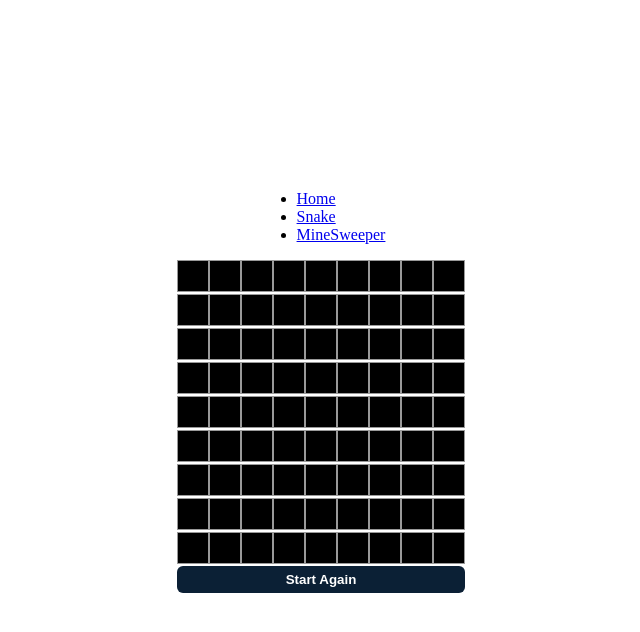
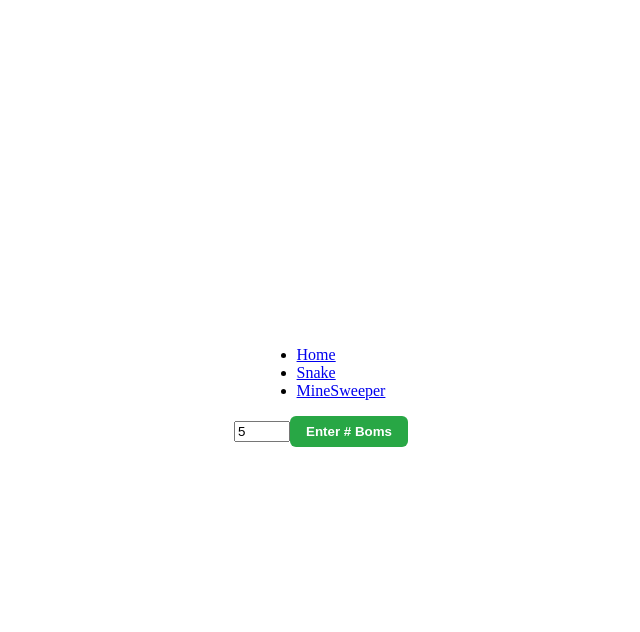
Before and after one commit to Nyanwarrior285/Arcade-Project, a Vue app in the folder frontend/: page / in a window 1280 px wide. Both pictures are taken after a click on the link "MineSweeper". Shown: the top 632 px of the page, without its empty margins (319-959 px from the left). Built offline with nearby package versions, Linux system fonts and the light colour scheme.

Commit message:
adding 'enter num of bom input function/button'

```diff
--- a/frontend/src/components/Minesweeper.vue
+++ b/frontend/src/components/Minesweeper.vue
@@ -1,10 +1,14 @@
 <script setup>
 import { ref } from 'vue';
 
-// game board setup:
+    const gameStart = ref(false);
     const board = ref([]);
     const gameOver = ref(false);
+    const numOfBom = ref(5);                                    // line 170
 
+
+
+// game board setup:
 
     function createBoard(boardSize) {
         const currentBoard = [];
@@ -25,19 +29,12 @@ import { ref } from 'vue';
     }
 
 
-
-
-
-
-
-
-
 // 初始时的随机放雷, position 不可以重复噢。
-    function placeTheBom(board, numOfBom) {
+    function placeTheBom(board) {
     const boardSize = board.length;
     const positions = [];
 
-    while (positions.length < numOfBom) {
+    while (positions.length < numOfBom.value) {
         const pos = {
             x: pickRandomNumber(boardSize),
             y: pickRandomNumber(boardSize)
@@ -48,6 +45,8 @@ import { ref } from 'vue';
             board[pos.x][pos.y].hasBom = true;
         }
     }
+
+    console.log(numOfBom);
 }
 
     function pickRandomNumber(size) {
@@ -69,6 +68,13 @@ import { ref } from 'vue';
 
         let nRy = '';                                 // neibor Row ( y-value )
         let nCx = '';
+
+
+        console.log("#boms: ", numOfBom.value );
+
+
+
+
 
         for (let r = 0; r < rowLength; r++) {
             for ( let c = 0; c < colLength; c++ ){
@@ -93,6 +99,8 @@ import { ref } from 'vue';
                     }
                 }
                 board[r][c].neiborsBom = count;
+
+                console.log("#boms: ", numOfBom.value );
             }
         }
     }
@@ -148,26 +156,29 @@ import { ref } from 'vue';
             return;
 
         console.log("clicked", row, col);
+
+        console.log("#boms: ", numOfBom.value );
+
         if (firstClick){
             console.log("First click! Placing bombs...");
-            placeTheBomAvoidingFirstClick(board.value, 5, row, col);
+            placeTheBomAvoidingFirstClick(board.value, row, col);
             checkNeiborBom(board.value);
             firstClick = false;
         }
         visitBom( board.value, row, col);
         checkWin(9);
-
     }
 
 
-    function placeTheBomAvoidingFirstClick(board, numOfBom
-    , firstClickRow, firstClickCol) {
+    function placeTheBomAvoidingFirstClick(board, firstClickRow, firstClickCol) {
+
         const rows = board.length;
         const cols = board[0].length;
         let marked = 0;
 
-        while (marked < numOfBom
+        console.log("#boms: ", numOfBom.value );
 
+        while (marked < numOfBom.value
         ) {
             const r = Math.floor(Math.random() * rows);
             const c = Math.floor(Math.random() * cols);
@@ -180,6 +191,9 @@ import { ref } from 'vue';
             board[r][c].hasBom = true;
             marked++;
         }
+
+
+        console.log("#boms: ", numOfBom.value );
     }
 
 
@@ -209,23 +223,16 @@ import { ref } from 'vue';
 
 
     function restartGame() {
+        if ( numOfBom.value >= 4 && numOfBom.value <= 20 ) {
             board.value = createBoard(9);
             // DON'T place bombs now, wait until first click
             firstClick = true;                    // so bombs avoid first click
             gameOver.value = false;
+            gameStart.value = true;
+        } else {
+            alert( "The amount of boms required is between 4 ~ 20 " );
         }
-
-
-
-
-
-
-    board.value = createBoard(9);
-    placeTheBom(board.value, 5);
-    checkNeiborBom(board.value);
-
-
-
+    }
 
 </script>
 
@@ -236,8 +243,14 @@ import { ref } from 'vue';
 
 <template>
     <div class="MinesBoard" >
+        <div v-if"!gameStart">
+            <input type="number" id="bom-quantity" v-model="numOfBom" min="4" max="20" />
+            <button class="enter-numbers-of-boms" @click="restartGame()">Enter # Boms</button>
+        </div>
+
+    </div>
+
         <!-- row 是当前行的数组, rowIndex is 当前行的索引  -->
-
         <div v-for="(row, rowIndex) in board"
             :key="rowIndex"
             class="row"
@@ -259,10 +272,11 @@ import { ref } from 'vue';
                 <div v-else-if="cell.isVisited && cell.neiborsBom > 0"> {{ cell.neiborsBom }} </div>
 
             </div>
+
         </div>
 
-            <button class="restart-button" @click="restartGame"> Start Again </button>
-        </div>
+        <button v-if="gameOver" class="restart-button" @click="restartGame">Start Again</button>
+
 </template>
 
 
@@ -272,6 +286,22 @@ import { ref } from 'vue';
 
 
 <style scoped>
+
+.enter-numbers-of-boms {
+    padding: 8px 16px;
+    background-color: #28a745;
+    color: white;
+    border: none;
+    border-radius: 6px;
+    font-weight: bold;
+    cursor: pointer;
+    transition: background-color 0.3s ease;
+}
+
+.enter-numbers-of-boms:hover{
+    background-color: #07741f;
+}
+
 .MinesBoard {
   display: flex;
   flex-direction: column;
@@ -291,11 +321,6 @@ import { ref } from 'vue';
   cursor: pointer;
 }
 
-/* .cell.visited {
-  background-color: #1b85e7;
-  color:#000000;
-} */
-
 .cell.visited:not(.bomed) {
   background-color: #1b85e7;         /* blue for safe visited cells */
 }
@@ -311,13 +336,15 @@ import { ref } from 'vue';
 
 .restart-button {
   margin-bottom: 10px;
-  padding: 6px 12px;
+  padding: 8px 16px;
   font-weight: bold;
   border: none;
   border-radius: 6px;
   background-color: #0b2035;
   color: white;
   cursor: pointer;
+  transition: background-color 0.3s ease;
+
 }
 .restart-button:hover {
   background-color: #f6d208;
@@ -325,5 +352,4 @@ import { ref } from 'vue';
 
 
 
-
 </style>
```
Lines whose indentation alone changed are shown as unchanged.
